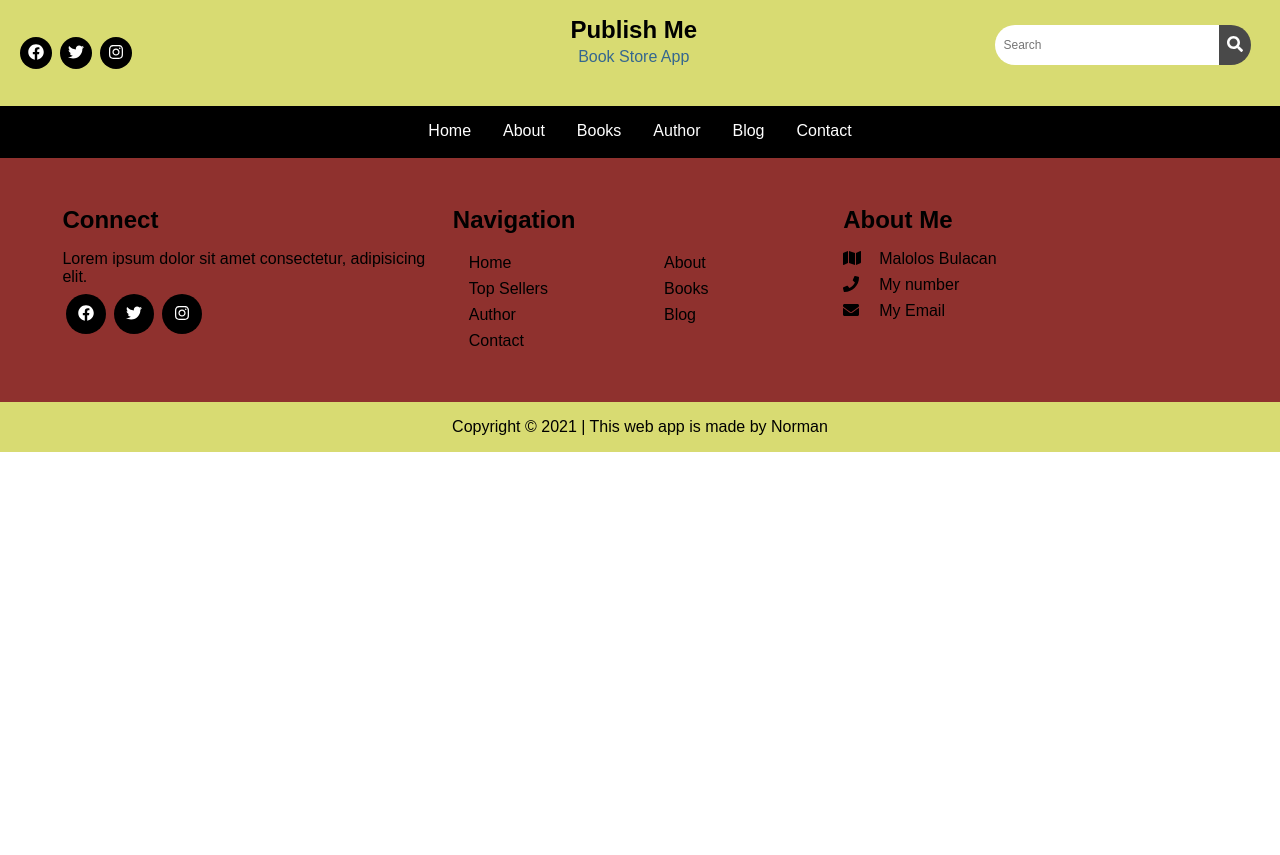
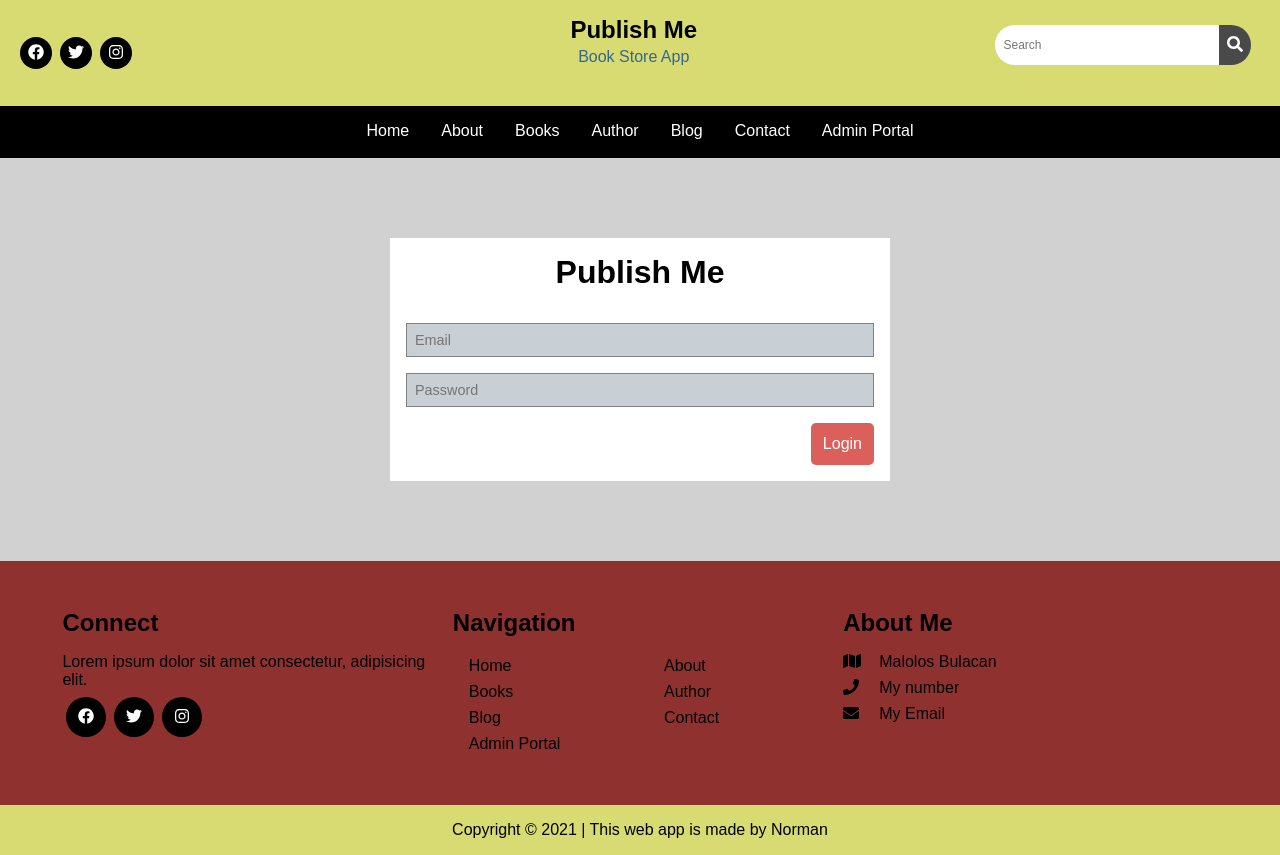
Before and after one commit to normzki1994/publish-me, an Angular app: page /auth in a window 1280 px wide. Before the commit this address led to /. Before the commit the page ends 800 px from the top, so only its background shows below. Built offline with nearby package versions, Linux system fonts and the light colour scheme.

Commit message:
Add admin portal login page. Add navigation in footer

```diff
--- a/src/app/app-routing.module.ts
+++ b/src/app/app-routing.module.ts
@@ -1,6 +1,7 @@
 import { NgModule } from "@angular/core";
 import { RouterModule, Routes } from "@angular/router";
 import { AboutPageComponent } from "./about-page/about-page.component";
+import { AdminPortalLoginPageComponent } from "./auth/admin-portal-login-page/admin-portal-login-page.component";
 import { AuthorPageComponent } from "./authors/author-page/author-page.component";
 import { BlogPageComponent } from "./blogs/blog-page/blog-page.component";
 import { BooksPageComponent } from "./books/books-page/books-page.component";
@@ -14,11 +15,12 @@ const routes: Routes = [
     { path: "books", component: BooksPageComponent },
     { path: "authors", component: AuthorPageComponent },
     { path: "blogs", component: BlogPageComponent },
-    { path: "contact-us", component: ContactUsPageComponent }
+    { path: "contact-us", component: ContactUsPageComponent },
+    { path: "auth", component: AdminPortalLoginPageComponent }
 ];
 
 @NgModule({
-    imports: [RouterModule.forRoot(routes)],
+    imports: [RouterModule.forRoot(routes, { scrollPositionRestoration: "enabled" })],
     exports: [RouterModule]
 })
 export class AppRoutingModule {
--- a/src/app/app.module.ts
+++ b/src/app/app.module.ts
@@ -17,7 +17,7 @@ import { IntroductionHeaderComponent } from './introduction-header/introduction-
 import { AuthorPageComponent } from './authors/author-page/author-page.component';
 import { BlogPageComponent } from './blogs/blog-page/blog-page.component';
 import { ContactUsPageComponent } from './contact-us-page/contact-us-page.component';
-
+import { AdminPortalLoginPageComponent } from './auth/admin-portal-login-page/admin-portal-login-page.component';
 
 @NgModule({
   declarations: [
@@ -33,7 +33,8 @@ import { ContactUsPageComponent } from './contact-us-page/contact-us-page.compon
     IntroductionHeaderComponent,
     AuthorPageComponent,
     BlogPageComponent,
-    ContactUsPageComponent
+    ContactUsPageComponent,
+    AdminPortalLoginPageComponent
   ],
   imports: [
     BrowserModule,
--- /dev/null
+++ b/src/app/auth/admin-portal-login-page/admin-portal-login-page.component.css
@@ -0,0 +1,48 @@
+.admin-portal {
+    max-width: 1400px;
+    margin: 0 auto;
+    background-color: rgb(209, 209, 209);
+    padding: 5rem 1rem;
+}
+
+.admin-portal-login {
+    padding: 1rem;
+    background-color: white;
+    max-width: 500px;
+    margin: 0 auto;
+}
+
+.admin-portal-title {
+    text-align: center;
+    font-size: 2rem;
+    margin-bottom: 2rem;
+}
+
+.form-control-group {
+    margin-bottom: 1rem;
+}
+
+.form-control {
+    display: block;
+    width: 100%;
+    padding: 0.5rem;
+    border: 1px solid gray;
+    background-color: #c8cfd5;
+    font-size: 0.9rem;
+}
+
+.form-control:focus {
+    outline: none;
+}
+
+.submit-button {
+    display: block;
+    text-decoration: none;
+    padding: 0.75rem;
+    background-color: #DB605C;
+    color: white;
+    border-radius: 5px;
+    border: none;
+    cursor: pointer;
+    margin-left: auto;
+}
--- /dev/null
+++ b/src/app/auth/admin-portal-login-page/admin-portal-login-page.component.html
@@ -0,0 +1,15 @@
+<div class="admin-portal">
+    <div class="admin-portal-login">
+        <h1 class="admin-portal-title">Publish Me</h1>
+        <form action="" class="login-form">
+            <div class="form-control-group">
+                <input type="email" class="form-control" placeholder="Email" />
+            </div>
+            <div class="form-control-group">
+                <input type="password" class="form-control" placeholder="Password" />
+            </div>
+
+            <input type="submit" value="Login" class="submit-button">
+        </form>
+    </div>
+</div>
--- /dev/null
+++ b/src/app/auth/admin-portal-login-page/admin-portal-login-page.component.ts
@@ -0,0 +1,15 @@
+import { Component, OnInit } from '@angular/core';
+
+@Component({
+  selector: 'app-admin-portal-login-page',
+  templateUrl: './admin-portal-login-page.component.html',
+  styleUrls: ['./admin-portal-login-page.component.css']
+})
+export class AdminPortalLoginPageComponent implements OnInit {
+
+  constructor() { }
+
+  ngOnInit(): void {
+  }
+
+}
--- a/src/app/footer/footer.component.html
+++ b/src/app/footer/footer.component.html
@@ -12,13 +12,13 @@
         <div class="navigation">
             <h2 class="navigation-title">Navigation</h2>
             <ul class="nav-links">
-                <li><a href="#" class="link">Home</a></li>
-                <li><a href="#" class="link">About</a></li>
-                <li><a href="#" class="link">Top Sellers</a></li>
-                <li><a href="#" class="link">Books</a></li>
-                <li><a href="#" class="link">Author</a></li>
-                <li><a href="#" class="link">Blog</a></li>
-                <li><a href="#" class="link">Contact</a></li>
+                <li><a routerLink="/" class="link">Home</a></li>
+                <li><a routerLink="/about" class="link">About</a></li>
+                <li><a routerLink="/books" class="link">Books</a></li>
+                <li><a routerLink="/authors" class="link">Author</a></li>
+                <li><a routerLink="/blogs" class="link">Blog</a></li>
+                <li><a routerLink="/contact-us" class="link">Contact</a></li>
+                <li><a routerLink="/auth" class="link">Admin Portal</a></li>
             </ul>
         </div>
         <div class="about-me">
--- a/src/app/header/header.component.css
+++ b/src/app/header/header.component.css
@@ -96,9 +96,7 @@
 }
 
 .nav-collapse.show {
-    height: 250px;
-    animation-name: navCollapse;
-    animation-duration: 0.5s;
+    height: 270px;
 }
 
 .nav-collapse-button {
@@ -191,6 +189,7 @@
     .link:hover + hr {
         animation-name: linkHover;
         animation-duration: 1s;
+        animation-fill-mode: forwards;
     }
 
     .link {
--- a/src/app/header/header.component.html
+++ b/src/app/header/header.component.html
@@ -28,6 +28,7 @@
                 <li><a routerLink="/authors" class="link">Author</a><hr></li>
                 <li><a routerLink="/blogs" class="link">Blog</a><hr></li>
                 <li><a routerLink="/contact-us" class="link">Contact</a><hr></li>
+                <li><a routerLink="/auth" class="link">Admin Portal</a><hr></li>
             </ul>
         </div>
     </nav>
```
Also changed, not shown: src/app/auth/user.model.ts (added), 1 other file (tests, documents, lock files or other folders).
